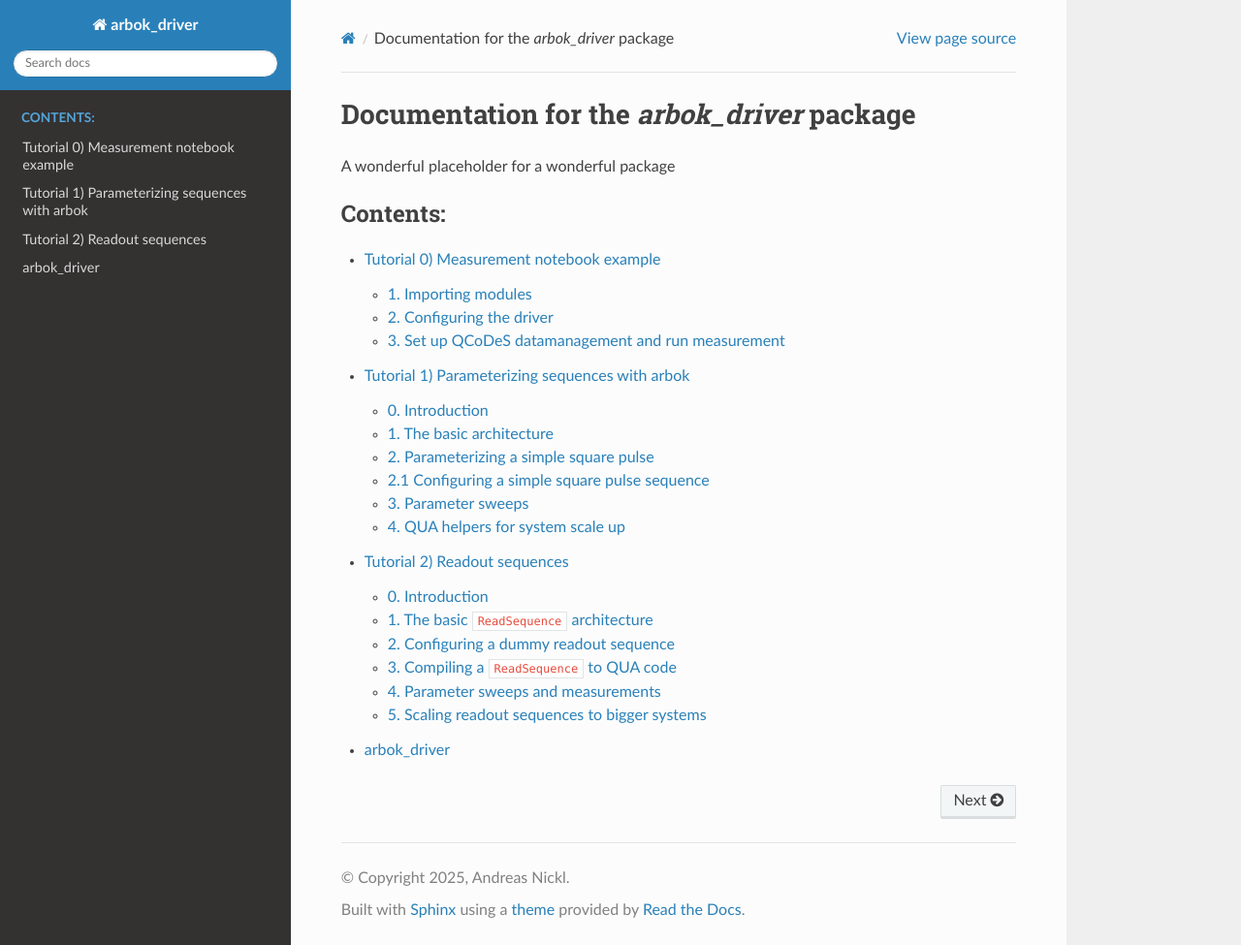
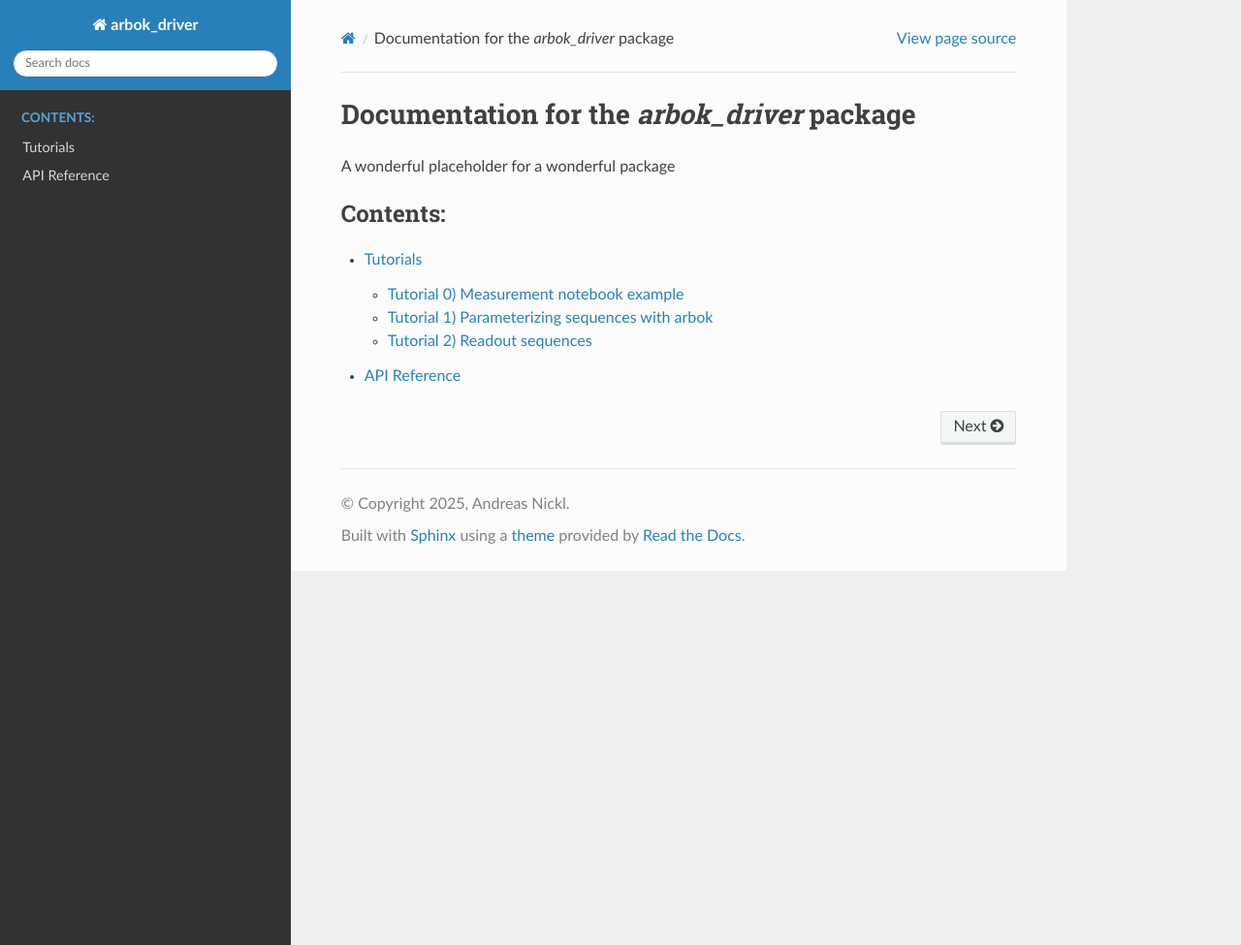
Before and after one commit to andncl/arbok_driver, a Sphinx documentation site: the page built from docs/index.rst, in a window 1280 px wide and 975 px high. Shown: the whole window at 97% size. Built offline with Sphinx 7.4.7 and the Read the Docs theme 3.1.0, drawn with Linux system fonts in a browser that asks for light colours; some of the changed lines change nothing that is shown.

Commit message:
Updated tutorials

```diff
--- a/docs/conf.py
+++ b/docs/conf.py
@@ -29,7 +29,10 @@ extensions = [
 templates_path = ['_templates']
 exclude_patterns = ['_build', 'Thumbs.db', '.DS_Store']
 jupyter_execute_notebooks = "off"
-
+autodoc_typehints = "signature"  # default is 'description'
+napoleon_google_docstring = True
+napoleon_numpy_docstring = False
+autodoc_member_order = "bysource"
 
 # -- Options for HTML output -------------------------------------------------
 # https://www.sphinx-doc.org/en/master/usage/configuration.html#options-for-html-output
--- a/docs/index.rst
+++ b/docs/index.rst
@@ -12,7 +12,5 @@ A wonderful placeholder for a wonderful package
    :maxdepth: 2
    :caption: Contents:
 
-   0_Measurement_example
-   1_parameterizing_sequences
-   2_Readout_sequences
+   tutorials
    modules
--- a/docs/modules.rst
+++ b/docs/modules.rst
@@ -1,11 +1,15 @@
-arbok_driver
+API Reference
 ============
 
 .. automodule:: arbok_driver.arbok_driver
    :members:
+   :undoc-members:
+   :show-inheritance:
 
 .. automodule:: arbok_driver.abstract_readout
    :members:
+   :undoc-members:
+   :show-inheritance:
 
 .. automodule:: arbok_driver.device
    :members:
--- /dev/null
+++ b/docs/tutorials.rst
@@ -0,0 +1,10 @@
+Tutorials
+=========
+
+.. toctree::
+   :maxdepth: 2
+   :glob:
+
+   0_Measurement_example
+   1_parameterizing_sequences
+   2_Readout_sequences
```
Also changed, not shown: .readthedocs.yaml.
